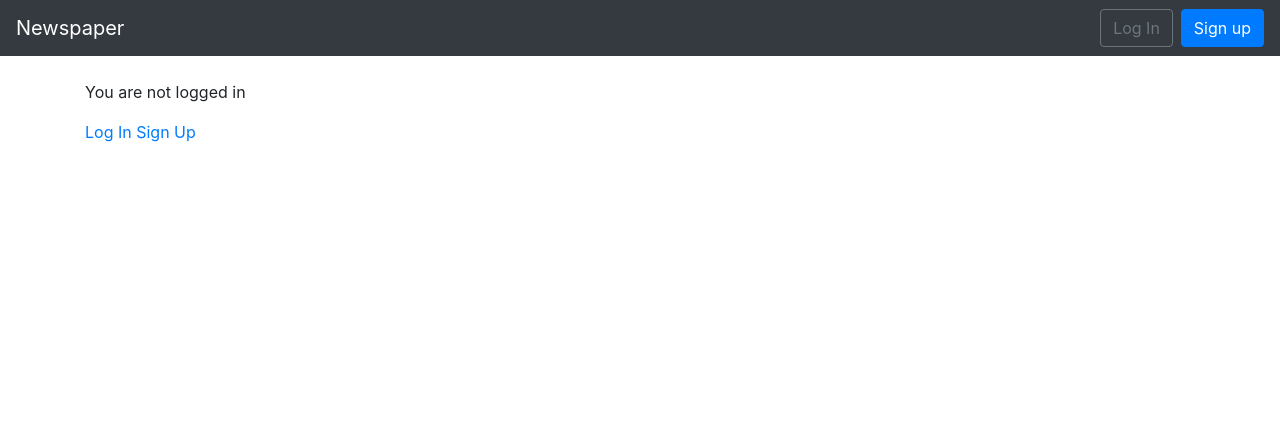
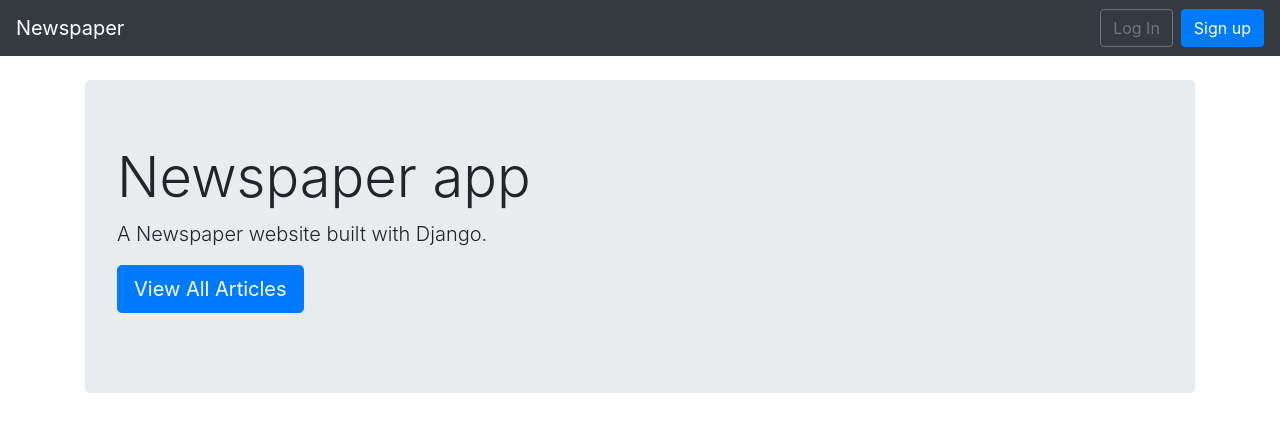
Before and after one commit to Aashish187/Django, a Django app: page / in a window 1280 px wide. Shown: the top 432 px of the page. Run offline with Django 5.2, Linux system fonts and the light colour scheme; some libraries are stand-ins or nearby versions.

Commit message:
Home and base templates fixed

```diff
--- a/newspaper_project/templates/base.html
+++ b/newspaper_project/templates/base.html
@@ -59,7 +59,11 @@
                 >Change password</a
               >
               <div class="dropdown-divider"></div>
-              <a class="dropdown-item" href="{% url 'logout' %}"> Log Out</a>
+              <form action="{% url 'logout' %}" class="dropdown-item" method="post">
+                {% csrf_token %}
+                <button class="btn btn-danger btn-block" type="submit">Logout</button>
+              </form>
+              <!-- <a class="dropdown-item" href="{% url 'logout' %}"> Log Out</a> -->
             </div>
           </li>
         </ul>
--- a/newspaper_project/templates/home.html
+++ b/newspaper_project/templates/home.html
@@ -1,20 +1,12 @@
 {% extends 'base.html' %}
-{% block title %}
-Home
-{% endblock title %}
-
+{% block title %}Home{% endblock title %}
 {% block content %}
-{% if user.is_authenticated %}
-Hi {{user.username}}!
-<form method="post" action="{% url 'logout' %}">
-    {% csrf_token %}
-    <button type="submit">Log Out</button>
-</form>
-
-{% else %}
-<p>You are not logged in</p>
-<a href="{% url 'login' %}">Log In</a>
-<a href="{% url 'signup' %}">Sign Up</a>
-
-{% endif %}
+<div class="jumbotron">
+<h1 class="display-4">Newspaper app</h1>
+<p class="lead">A Newspaper website built with Django.</p>
+<p class="lead">
+<a class="btn btn-primary btn-lg" href="{% url 'article_list' %}"
+role="button">View All Articles</a>
+</p>
+</div>
 {% endblock content %}
```
Also changed, not shown: newspaper_project/db.sqlite3.
